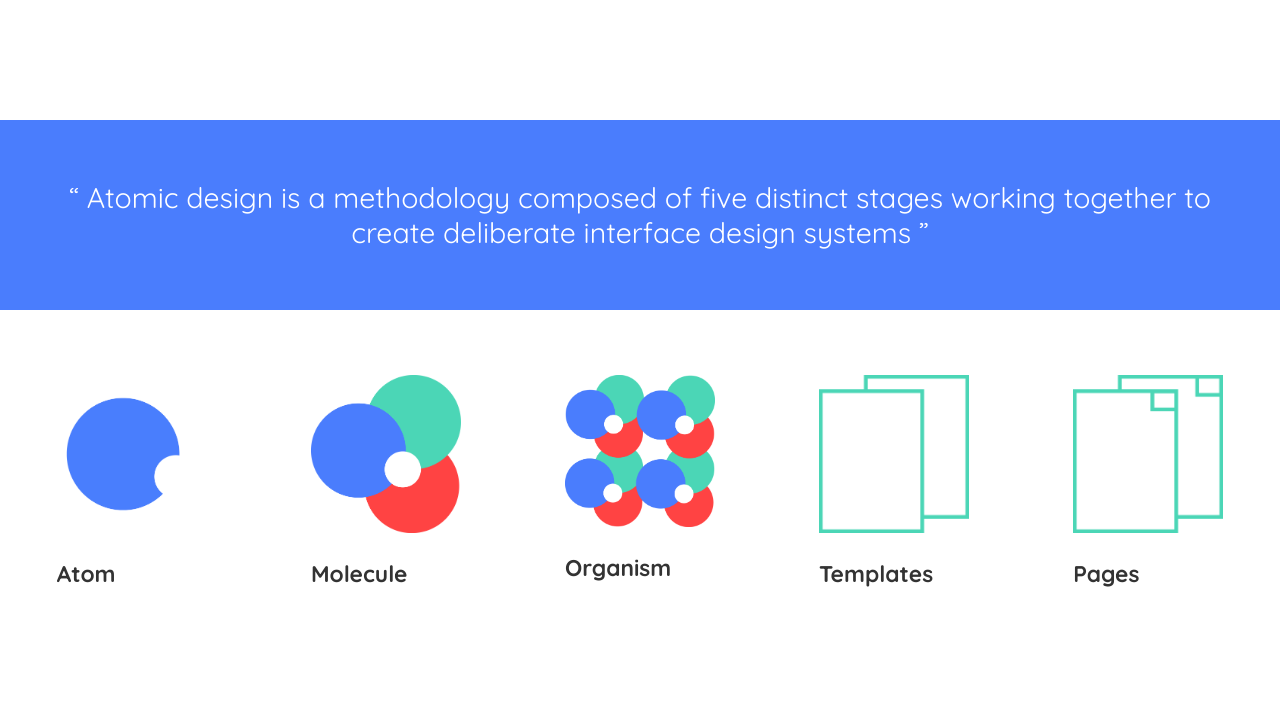
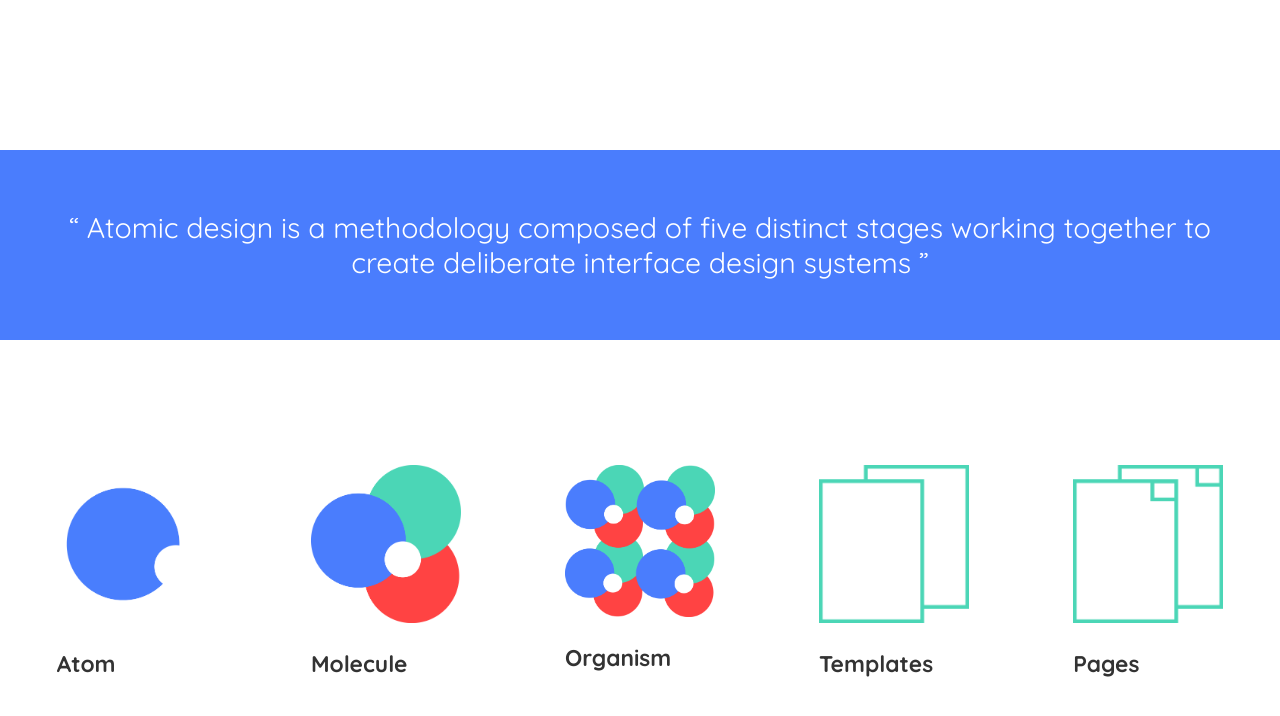
Before and after one commit to atomyc/atomyc.github.io, a plain HTML site: page index.html in a window 1280 px wide. Shown: the part 1284-2000 px from the top of the page. Before the commit the page ends 1930 px from the top, so only its background shows below. Drawn offline with Linux system fonts and the light colour scheme.

Commit message:
Updates index

```diff
--- a/css/templates/index.less
+++ b/css/templates/index.less
@@ -102,8 +102,8 @@ Index template
 	text-align: center;
 	background-color: @primarycolour;
 	padding: 60px;
-	margin-top: 30px;
-	margin-bottom: 30px;
+	margin-top: 60px;
+	margin-bottom: 60px;
 	font-size: 1.78rem;
 	q {
 		color: @whitecolour;
@@ -111,8 +111,8 @@ Index template
 }
 
 #atomic_info {
-	margin-top: 30px;
-	margin-bottom: 30px;
+	margin-top: 60px;
+	margin-bottom: 60px;
 	.card {
 		width: 150px;
 		img {
```
